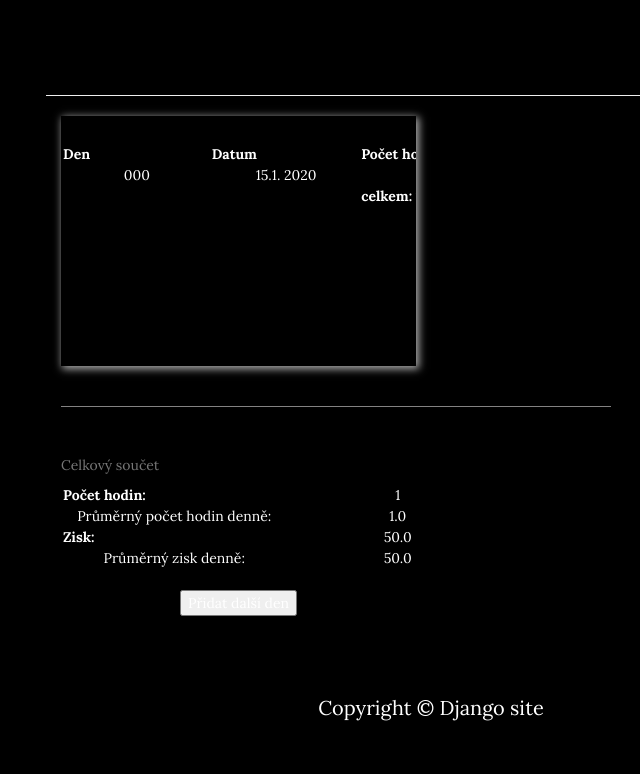
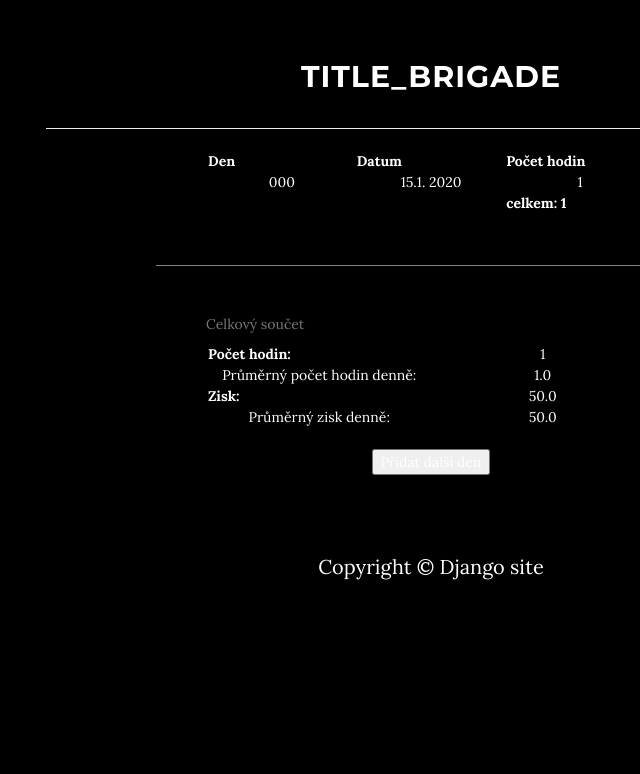
Before and after one commit to dresl/python_web_grayscale_bootstrap_theme, a Django app: page /math/brigade/1/ in a window 1280 px wide. Shown: the part 90-864 px from the top of the page, without its empty margins (209-849 px from the left). After the commit the page ends 670 px from the top, so only its background shows below. Run offline with Django 3.2, Linux system fonts and the light colour scheme; tables that the repository leaves empty hold one stand-in row (values such as "Sample post"); parts of the project's set-up code (start-up, migrations or seed data) failed here and were passed over.

Commit message:
improve brigade detail

```diff
--- a/templates/blog/detailb.html
+++ b/templates/blog/detailb.html
@@ -37,9 +37,7 @@
 	<li><a href="{% url 'contact'%}">Contact</a></li>
 {% endblock menu %}
 
-{% block page_title %}
-
-{% endblock page_title %}
+{% block page_title %}{% endblock page_title %}
 
 {% block content %}
 <a class="routing" href="{% url 'blog:indexb' %}">Blog >> </a><b><a class="routing" href="#">{{ blog.title }}</a></b>
--- a/templates/math/brigade_detail.html
+++ b/templates/math/brigade_detail.html
@@ -10,18 +10,11 @@
 	<li><a href="{% url 'contact'%}">Contact</a></li>
 {% endblock menu %}
 
-{% block page_title %}
-
-{% endblock page_title %}
+{% block page_title %}title_brigade{% endblock page_title %}
 
 
 {% block content %}
-
-<div class="col-md-6">
-
-<div style="overflow: auto; height: 250px;box-shadow: 2px 2px 8px 1px #ADADAD;">
 <table border="2px" cellpadding="5px" cellspacing="0" bordercolor="black" style="width: 450px; margin: 10px auto">
-		<caption>{{ title_brigade }}</caption>
 	<tr>
 		<th width="33%">Den</th>
 		<th width="33%">Datum</th>
@@ -38,10 +31,11 @@
 		<th width="33%"></th><th width="33%"></th><th width="33%">celkem: {{ sum_hours }}</th>
 	</tr>
 </table>
-</div>
+
 &nbsp;
 <hr style="border-bottom: 1px solid #838282; border-top: 0px solid #E9E9E9; width: 550px">
 &nbsp;
+
 <table border="2px" cellpadding="5px" cellspacing="0" bordercolor="black" style="width: 450px; margin: 0 auto">
 	<caption>Celkový součet</caption>
 	<tr>
@@ -64,6 +58,4 @@
 
 <a href="{% url 'math:createb' %}"><button style="margin-top: 20px;">Přidat další den</button></a>
 
-</div>
-
 {% endblock %}
```
Lines whose indentation alone changed are shown as unchanged.
